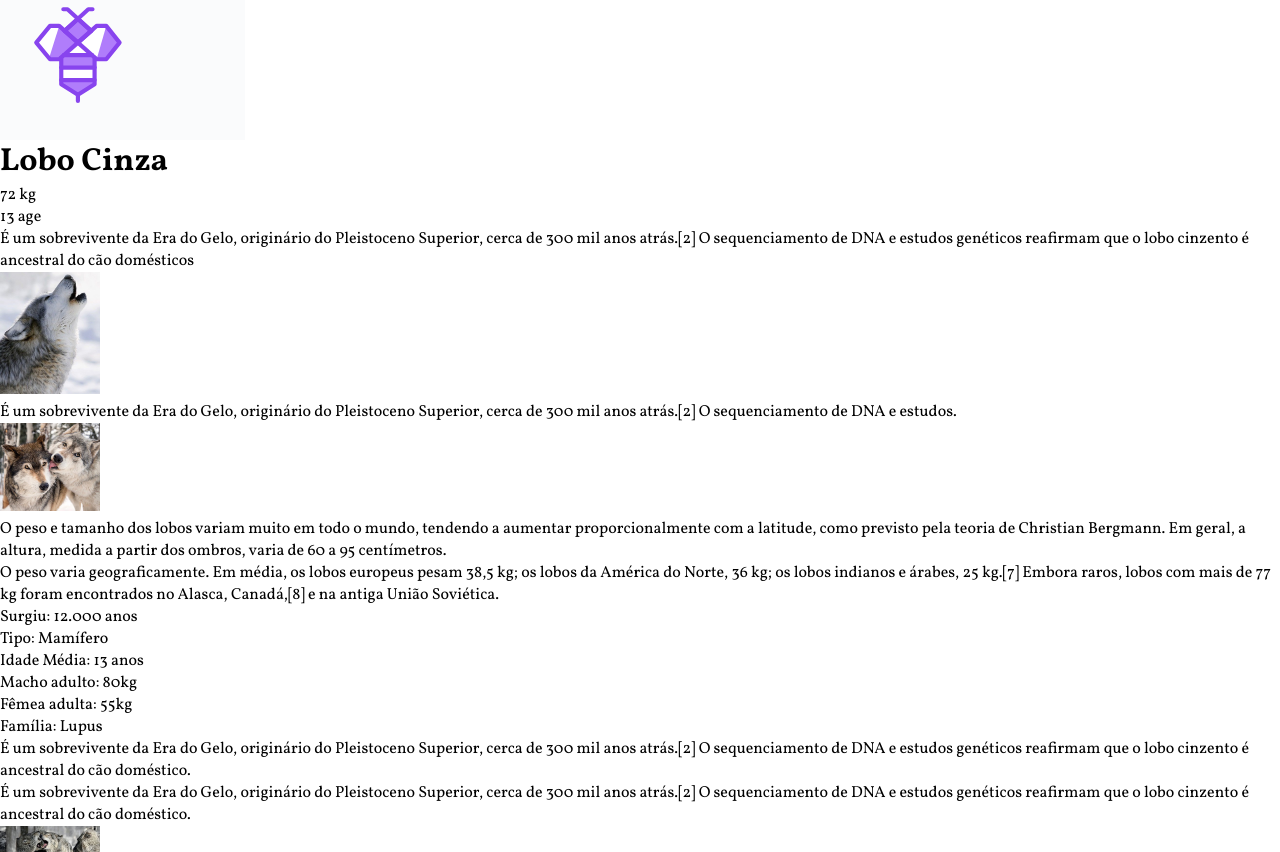
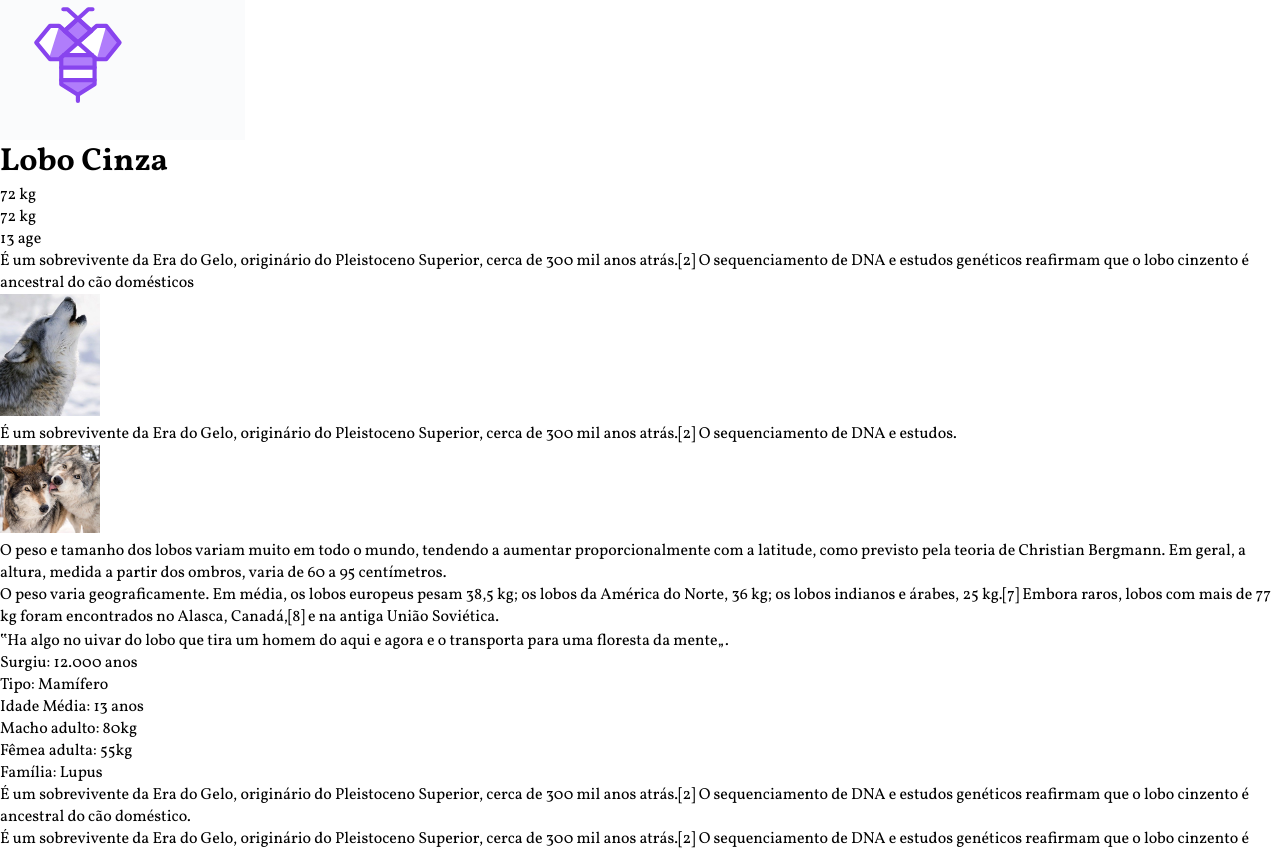
Before and after one commit to Johnhelder/wildbeast, a plain HTML site: page index.html in a window 1280 px wide. Shown: the part 667-1519 px from the top of the page. Drawn offline with Linux system fonts and the light colour scheme.

Commit message:
Alteração no html

```diff
--- a/index.html
+++ b/index.html
@@ -44,6 +44,10 @@
     </div>
     <div class="caracteristicas">
       <div>
+        <span class="numero">72</span>
+        <span class="rotulo">kg</span>
+      </div>
+      <div>
         <span class="numero">13</span>
         <span class="rotulo">age</span>
       </div>
@@ -61,8 +65,13 @@
       O peso e tamanho dos lobos variam muito em todo o mundo, tendendo a aumentar proporcionalmente com a latitude, como previsto pela teoria de Christian Bergmann. Em geral, a altura, medida a partir dos ombros, varia de 60 a 95 centímetros.
     </p>
 
+    <p>
+      O peso varia geograficamente. Em média, os lobos europeus pesam 38,5 kg; os lobos da América do Norte, 36 kg; os lobos indianos e árabes, 25 kg.[7] Embora raros, lobos com mais de 77 kg foram encontrados no Alasca, Canadá,[8] e na antiga União Soviética.
+    </p>
+
     <blockquote class="citacao">
-      O peso varia geograficamente. Em média, os lobos europeus pesam 38,5 kg; os lobos da América do Norte, 36 kg; os lobos indianos e árabes, 25 kg.[7] Embora raros, lobos com mais de 77 kg foram encontrados no Alasca, Canadá,[8] e na antiga União Soviética.
+      <p>‟Ha algo no uivar do lobo que tira um homem do aqui e agora e o transporta para uma floresta da mente„.
+      <p>
     </blockquote>
     <ul class="atributos">
       <li>Surgiu: 12.000 anos</li>
```
